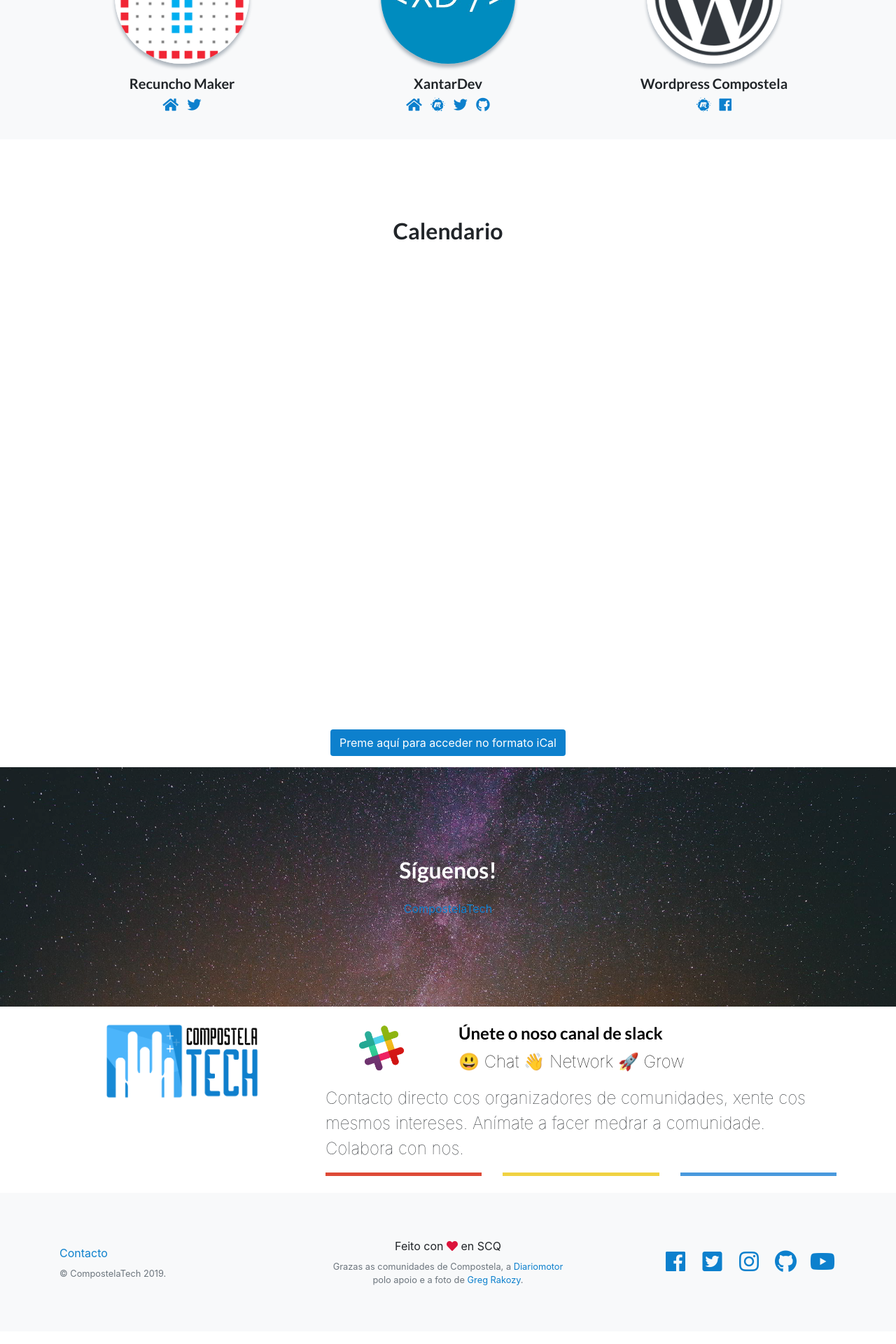
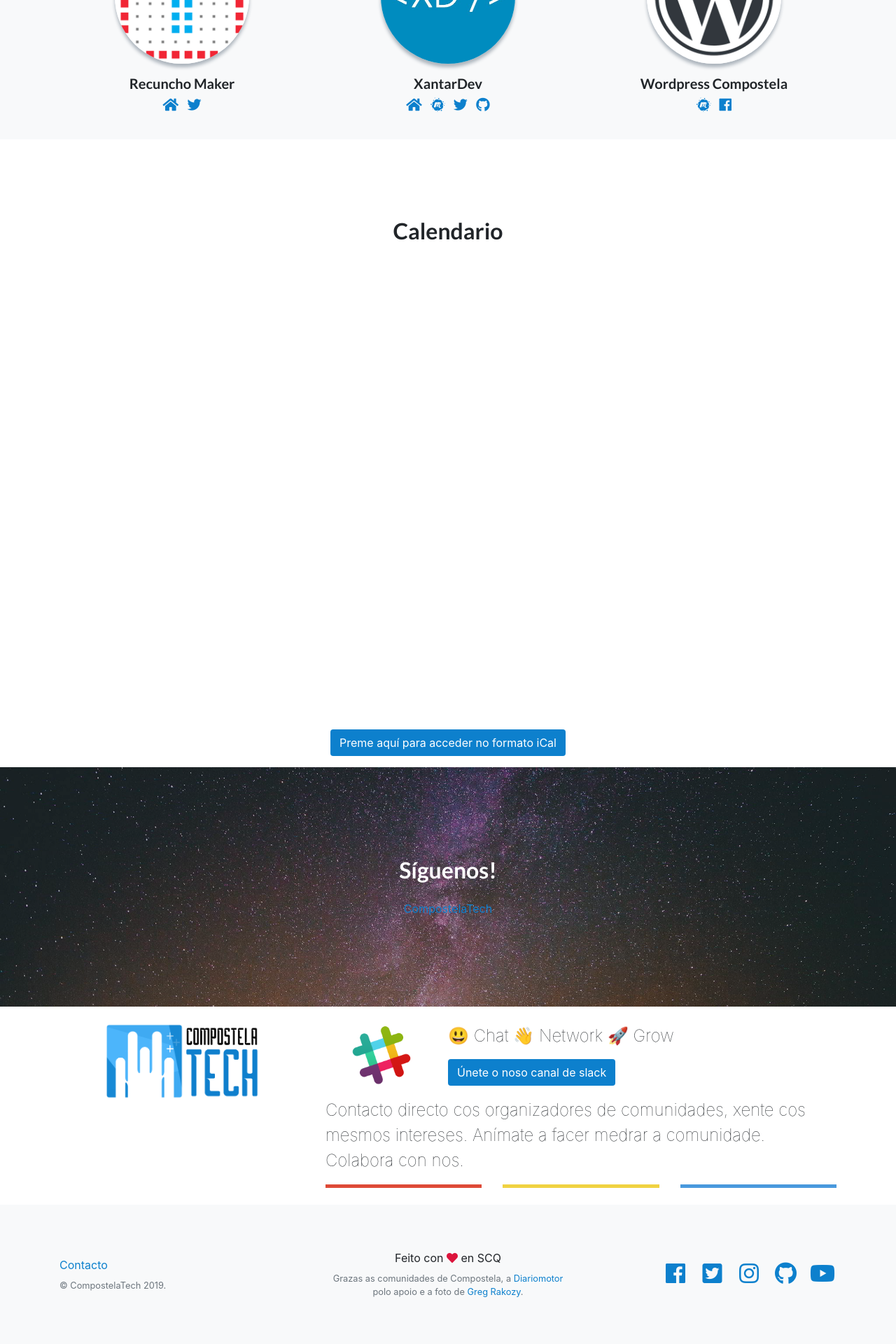
Before and after one commit to compostelatech/compostelatech.github.io, a Jekyll site: the page built from index.html, in a window 1280 px wide. Shown: the part 1561-3481 px from the top of the page at 70% size. Built offline with Jekyll 4.4.1, drawn with Linux system fonts in a browser that asks for light colours; the list of posts is cut into pages by our own code; comment, search, counter and statistics services are not loaded.

Commit message:
call-to-action with join slack

```diff
--- a/_includes/section_join_slack.html
+++ b/_includes/section_join_slack.html
@@ -24,14 +24,16 @@
         </div>
           <div class="col-md-8">
             <div class="row slack-section">
-                <div class="col-md-3 text-center" >
+                <div class="col-md-3 text-center">
                   <a href="https://join.slack.com/t/comunidadesgalicia/shared_invite/enQtNTQzMzY5OTc0MjEyLTBlYTM5N2QwZThkMTJiZjFiNzA2MTUyMDQ4NzE5MmUxMDhkYzAyZWFmOWY4Y2RkN2Q5MTIxZmFkNTFhZThhNTM"><img src="img/logo_slack.png" class="logo-slack" /></a>
                 </div>
                 <div class="col-md-9">
-                  <a href="https://join.slack.com/t/comunidadesgalicia/shared_invite/enQtNTQzMzY5OTc0MjEyLTBlYTM5N2QwZThkMTJiZjFiNzA2MTUyMDQ4NzE5MmUxMDhkYzAyZWFmOWY4Y2RkN2Q5MTIxZmFkNTFhZThhNTM">
-                    <h4>Únete o noso canal de slack</h4>
-                    <span class="fs-24-w-100">😃 Chat 👋 Network  🚀 Grow</span>
-                  </a>
+                  <div class="row slack-links">
+                    <span class="slack-claim fs-24-w-100">😃 Chat 👋 Network  🚀 Grow</span>
+                    <a href="https://join.slack.com/t/comunidadesgalicia/shared_invite/enQtNTQzMzY5OTc0MjEyLTBlYTM5N2QwZThkMTJiZjFiNzA2MTUyMDQ4NzE5MmUxMDhkYzAyZWFmOWY4Y2RkN2Q5MTIxZmFkNTFhZThhNTM">
+                      <button class="btn btn-blue">Únete o noso canal de slack</button>
+                    </a>
+                  </div>
                 </div>
             </div>
             <div class="row pt-3">
--- a/css/landing-page.css
+++ b/css/landing-page.css
@@ -152,6 +152,13 @@ ol.carousel-indicators li {
 /* End Groups */
 
 /* Begin Slack Section */
+.slack-section .slack-links{
+  display: flex;
+  flex-direction: column;
+}
+.slack-section .slack-links .slack-claim {
+  margin-bottom: 15px;
+}
 .joinus a {
     text-decoration: none;
     color: #000;
@@ -161,7 +168,7 @@ ol.carousel-indicators li {
     font-weight: 100;
 }
 .joinus .logo-slack{
-    width: 70px;
+    width: 90px;
 }
 @media (min-width: 768px) {
 
@@ -487,4 +494,7 @@ footer.footer {
   img.logo-footer {
     margin-bottom: 20px;
   }
+  .slack-section .slack-links {
+    align-items: center;
+  }
 }
```
